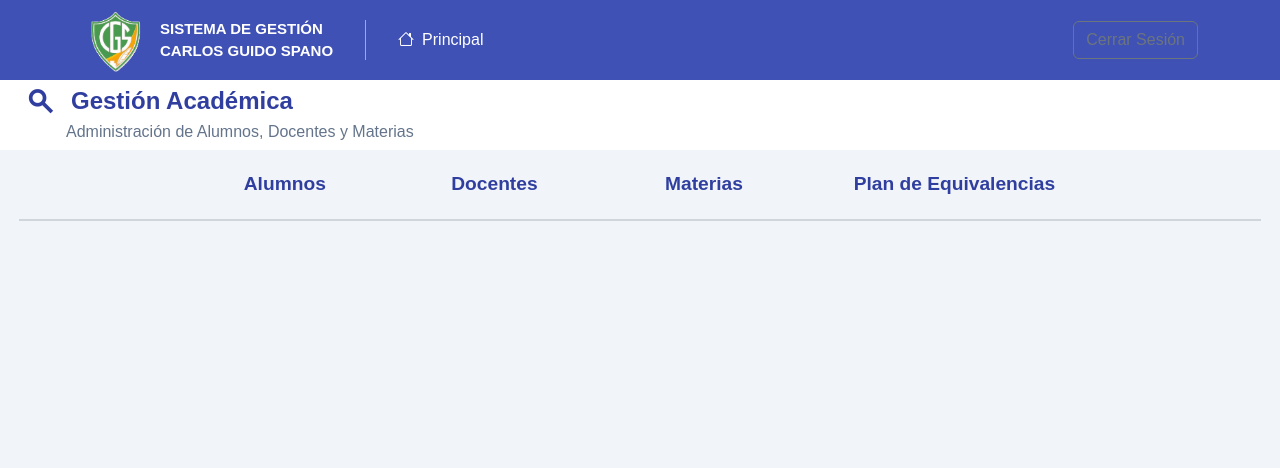
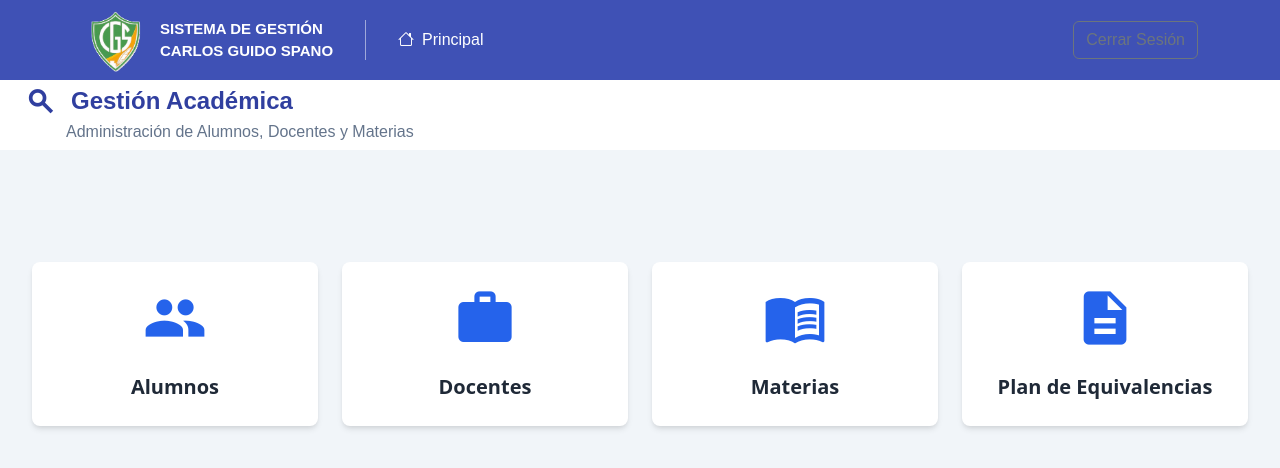
Before and after one commit to vmg22/Sistema_Colegio, a React (Vite) app in the folder frontend/: page /crud in a window 1280 px wide. Shown: the top 468 px of the page. Built offline with nearby package versions, Linux system fonts and the light colour scheme.

Commit message:
cambio el home de crud

```diff
--- a/frontend/index.html
+++ b/frontend/index.html
@@ -7,6 +7,7 @@
     <link href="https://cdn.jsdelivr.net/npm/bootstrap@5.3.8/dist/css/bootstrap.min.css" rel="stylesheet" integrity="sha384-sRIl4kxILFvY47J16cr9ZwB07vP4J8+LH7qKQnuqkuIAvNWLzeN8tE5YBujZqJLB" crossorigin="anonymous">
 <link rel="stylesheet" href="https://fonts.googleapis.com/css2?family=Material+Symbols+Outlined" />
 <link href="https://fonts.googleapis.com/icon?family=Material+Icons" rel="stylesheet">
+
     <title>SGGS CGS</title>
   </head>
   <body>
--- /dev/null
+++ b/frontend/src/components/crud/LinkCrud.css
@@ -0,0 +1,98 @@
+/* LinkCrud.css */
+
+/* Estilos para el contenedor principal */
+.link-crud-container {
+  padding: 32px;
+  max-width: 1280px;
+  margin: 0 auto;
+  font-family: system-ui, -apple-system, BlinkMacSystemFont, "Segoe UI", Roboto, "Helvetica Neue", Arial, "Noto Sans", sans-serif;
+}
+
+/* Grid container para las tarjetas */
+.grid-container {
+  display: flex;
+  flex-wrap: wrap;
+  gap: 24px;
+  justify-content: center;
+  padding-top: 80px;
+}
+
+/* Estilos base de las tarjetas */
+.card-base {
+  padding: 24px;
+  background-color: white;
+  border-radius: 8px;
+  box-shadow: 0 4px 6px -1px rgba(0, 0, 0, 0.1), 0 2px 4px -1px rgba(0, 0, 0, 0.06);
+  transition: all 0.3s ease-in-out;
+  display: flex;
+  flex-direction: column;
+  align-items: center;
+  justify-content: center;
+  text-align: center;
+  text-decoration: none;
+  color: #1F2937;
+  flex-basis: 250px;
+  flex-grow: 1;
+  min-width: 220px;
+  max-width: 300px;
+}
+
+/* Efecto hover para las tarjetas */
+.card-hover {
+  box-shadow: 0 10px 15px -3px rgba(0, 0, 0, 0.1), 0 4px 6px -2px rgba(0, 0, 0, 0.05);
+  transform: translateY(-4px);
+}
+
+/* Contenedor del ícono */
+.card-icon-container {
+  margin-bottom: 16px;
+}
+
+/* Estilo del ícono */
+.card-icon {
+  font-size: 64px;
+}
+
+/* Etiqueta de la tarjeta */
+.card-label {
+  font-size: 20px;
+  font-weight: 600;
+}
+
+/* Separador */
+.separator {
+  margin-top: 48px;
+  margin-bottom: 48px;
+  border: none;
+  border-top: 1px solid #E5E7EB;
+}
+
+/* Estilos para el botón volver */
+.btn-volver-container {
+  margin-top: 32px;
+  display: flex;
+  justify-content: space-between;
+  align-items: center;
+}
+
+.btn-volver-link {
+  display: inline-flex;
+  align-items: center;
+  padding: 8px 16px;
+  background-color: #E5E7EB;
+  color: #1F2937;
+  border-radius: 6px;
+  text-decoration: none;
+  transition: background-color 0.3s;
+  border: none;
+  cursor: pointer;
+}
+
+.btn-volver-link:hover {
+  background-color: #D1D5DB;
+}
+
+.btn-volver-icon {
+  font-size: 18px;
+  margin-right: 8px;
+}
--- a/frontend/src/components/crud/LinkCrud.jsx
+++ b/frontend/src/components/crud/LinkCrud.jsx
@@ -1,23 +1,102 @@
-import React from 'react'
-import { Link } from 'react-router-dom'
-import BtnVolver from '../ui/BtnVolver'
+import React, { useState } from 'react';
+import { Link } from 'react-router-dom';
+import './LinkCrud.css';
 
-const LinkCrud = ({showBackButton = false}) => {
+/**
+ * Componente de botón para volver atrás
+ */
+const BtnVolver = ({ rutaVolver }) => {
   return (
-    <div>
-        <div className='d-flex justify-content-around' style={{margin:"20px 180px"}}>
-        <Link to={"/alumnos"} className='linkCrud'>Alumnos</Link>
-        <Link to={"/docentes"} className='linkCrud'>Docentes</Link>
-        <Link to={"/materias"} className='linkCrud'>Materias</Link>
-        <Link to={"/plan-de-equivalencias"} className='linkCrud'>Plan de Equivalencias</Link>
-        </div>
-        <hr className="linea-separadora2" />
-          {showBackButton && (
-        <BtnVolver rutaVolver={"/crud"} mostrarAgregar="true"/>
-          )}
+    <div className="btn-volver-container">
+      <Link
+        to={rutaVolver}
+        className="btn-volver-link"
+      >
+        {/* Google Material Icon para "Volver" */}
+        <span className="material-icons btn-volver-icon">
+          arrow_back
+        </span>
+        Volver
+      </Link>
+    </div>
+  );
+};
 
+/**
+ * Datos para las tarjetas de navegación.
+ */
+const cardData = [
+  {
+    to: "/alumnos",
+    label: "Alumnos",
+    icon: "group", // Ícono de Google para Alumnos
+    color: "#2563EB", // azul-600
+  },
+  {
+    to: "/docentes",
+    label: "Docentes",
+    icon: "work", // Ícono de Google para Docentes
+    color: "#2563EB", // verde-600
+  },
+  {
+    to: "/materias",
+    label: "Materias",
+    icon: "menu_book", // Ícono de Google para Materias
+    color: "#2563EB", // indigo-600
+  },
+  {
+    to: "/plan-de-equivalencias",
+    label: "Plan de Equivalencias",
+    icon: "description", // Ícono de Google para Plan de Equivalencias
+    color: "#2563EB", // rojo-600
+  },
+];
+
+/**
+ * Componente LinkCrud rediseñado con CSS separado
+ */
+const LinkCrud = ({ showBackButton = false }) => {
+  // Estado para manejar el efecto hover de cada tarjeta
+  const [hoveredIndex, setHoveredIndex] = useState(null);
+
+  return (
+    <div className="link-crud-container">
+      <div className="grid-container">
+        {cardData.map((card, index) => (
+          <Link
+            key={card.to}
+            to={card.to}
+            className={`card-base ${hoveredIndex === index ? 'card-hover' : ''}`}
+            onMouseEnter={() => setHoveredIndex(index)}
+            onMouseLeave={() => setHoveredIndex(null)}
+          >
+            {/* Contenedor del Ícono */}
+            <div className="card-icon-container">
+              {/* Google Material Icon */}
+              <span
+                className="material-icons card-icon"
+                style={{ color: card.color }}
+              >
+                {card.icon}
+              </span>
+            </div>
+
+            {/* Etiqueta de la tarjeta */}
+            <span className="card-label">
+              {card.label}
+            </span>
+          </Link>
+        ))}
+      </div>
+
+      {/* Separador y botón de volver */}
+      <hr className="separator" />
+
+      {showBackButton && (
+        <BtnVolver rutaVolver={"/crud"} />
+      )}
     </div>
-  )
-}
+  );
+};
 
-export default LinkCrud
+export default LinkCrud;
```
Also changed, not shown: frontend/src/components/crud/CardLink.jsx (added), frontend/src/styles/LinkCrud.css (added).
